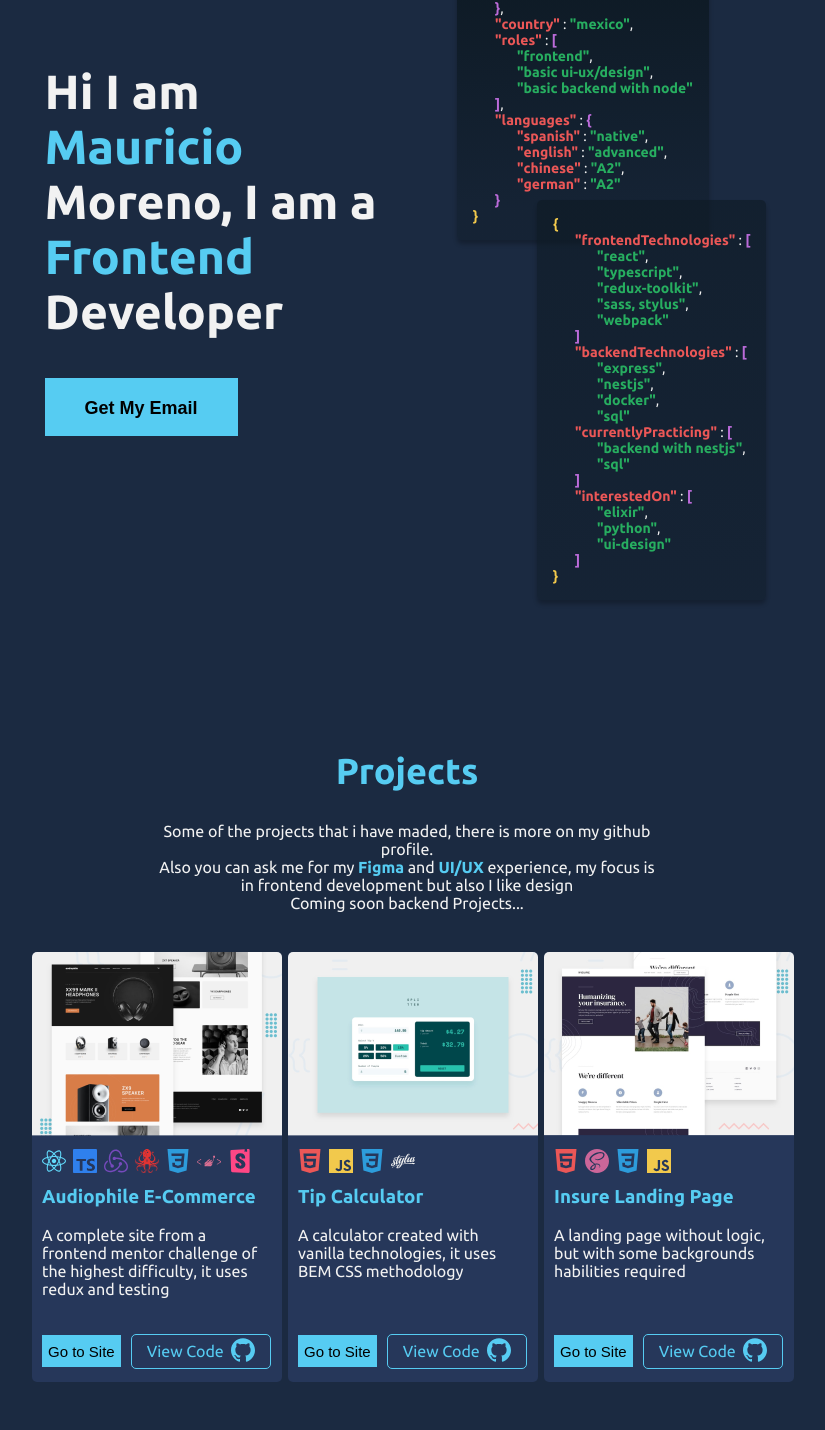
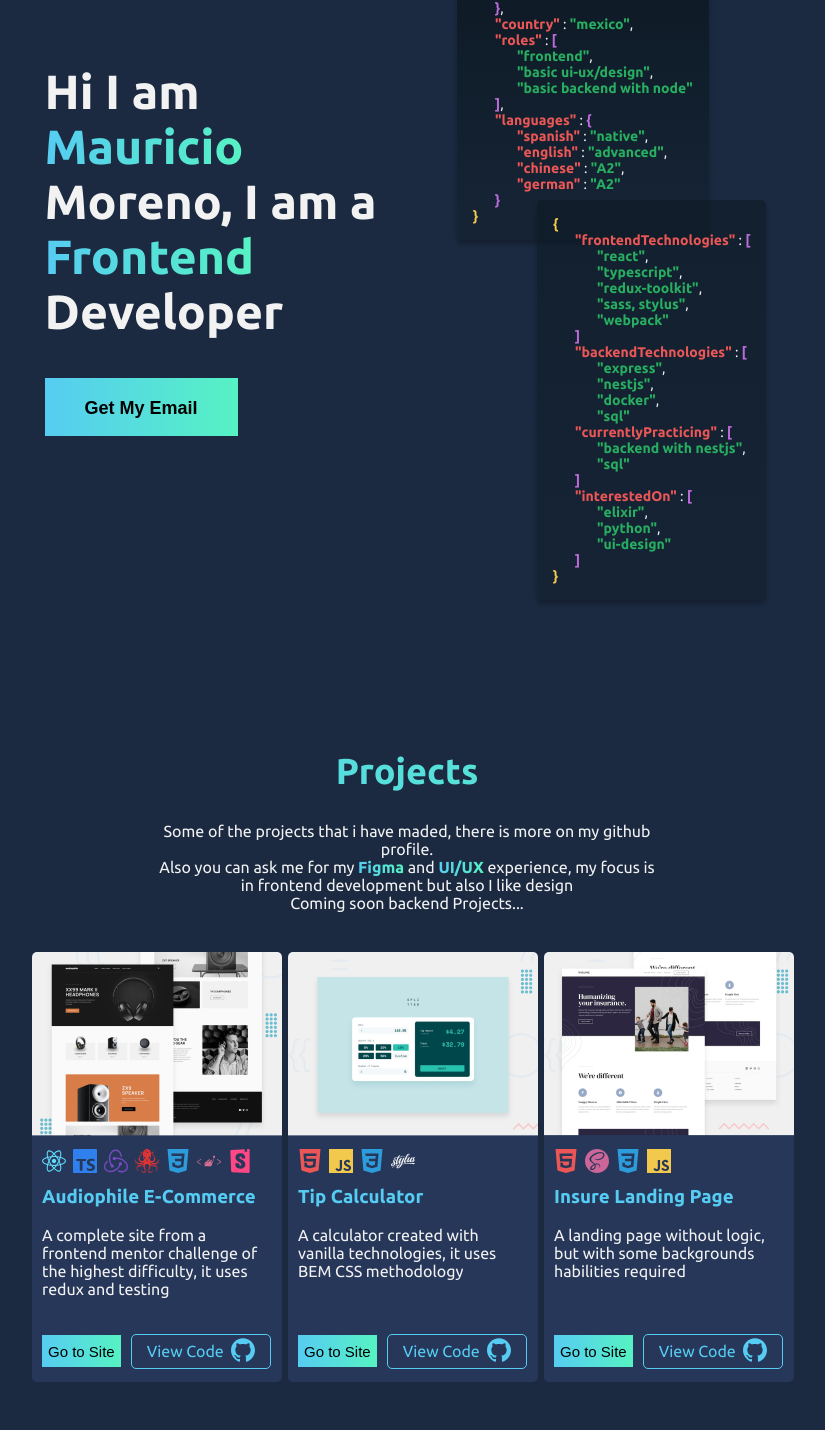
Before and after one commit to MauricioMorenoMorales/RP-portfolio, a React (Create React App) app: page / in a window 1280 px wide. Shown: the part 196-1626 px from the top of the page, without its empty margins (233-1058 px from the left). Built offline with nearby package versions, Linux system fonts and the light colour scheme.

Commit message:
Gradient effect added

```diff
--- a/src/components/Footer/Footer.styles.ts
+++ b/src/components/Footer/Footer.styles.ts
@@ -3,13 +3,17 @@ import { colorSystem } from '../../global/designSystem';
 
 const Styles = styled.footer`
 	background-color: ${colorSystem.darkestBackground};
-	border-bottom: 30px solid ${colorSystem.blue};
 	.footer {
 		max-width: 300px;
 		border-top: 1px solid ${colorSystem.background};
 		text-align: center;
 		margin: 0 auto;
 		padding: 30px 0;
+		&-gradient {
+			height: 30px;
+			width: 100%;
+			background: ${colorSystem.gradient};
+		}
 		&__text-links {
 			text-align: center;
 			& > a {
--- a/src/components/Footer/Footer.tsx
+++ b/src/components/Footer/Footer.tsx
@@ -38,6 +38,7 @@ const Footer: React.FC = () => {
 					</span>
 				</article>
 			</div>
+			<div className="footer-gradient"></div>
 		</Styles>
 	);
 };
--- a/src/data.json
+++ b/src/data.json
@@ -37,7 +37,7 @@
 		"description": "A portfolio designed by me, it uses React.ts logic and also styled-components with BEM methodology",
 		"codeLink": "https://github.com/MauricioMorenoMorales/RP-portfolio",
 		"image": "/RP-portfolio/assets/images/portfolio.png",
-		"pageLink": "/"
+		"pageLink": "https://mauriciomorenomorales.github.io/RP-portfolio/"
 	},
 	{
 		"projectName": "Fylo Dark Theme Landing Page",
--- a/src/global-styles.css
+++ b/src/global-styles.css
@@ -42,8 +42,12 @@ a:hover {
 	color: #56ccf2;
 }
 
-.blue {
-	color: #56ccf2;
+.blue,
+h2 {
+	/* color: #56ccf2; */
+	background: linear-gradient(90deg, #56ccf2 0%, #56f2c3 100%);
+	-webkit-background-clip: text;
+	-webkit-text-fill-color: transparent;
 }
 .yellow {
 	color: #f2c94c;
@@ -78,7 +82,7 @@ h2 {
 .button {
 	height: 32px;
 	font-size: 1.5rem;
-	background-color: #56ccf2;
+	background: linear-gradient(90deg, #56ccf2 0%, #56f2c3 100%);
 	border: none;
 	cursor: pointer;
 }
@@ -89,7 +93,7 @@ h2 {
 	font-size: 1.8rem;
 	font-weight: bold;
 	border: none;
-	background-color: #56ccf2;
+	background: linear-gradient(90deg, #56ccf2 0%, #56f2c3 100%);
 	cursor: pointer;
 }
 .button-big:hover {
--- a/src/global/designSystem.ts
+++ b/src/global/designSystem.ts
@@ -7,6 +7,7 @@ export const colorSystem = {
 	desaturatedYellow: '#ead38d',
 	orange: '#eb5757',
 	green: '#27ae60',
+	gradient: 'linear-gradient(90deg, #56ccf2 0%, #56f2c3 100%)',
 };
 
 export const borderSystem = {
```
